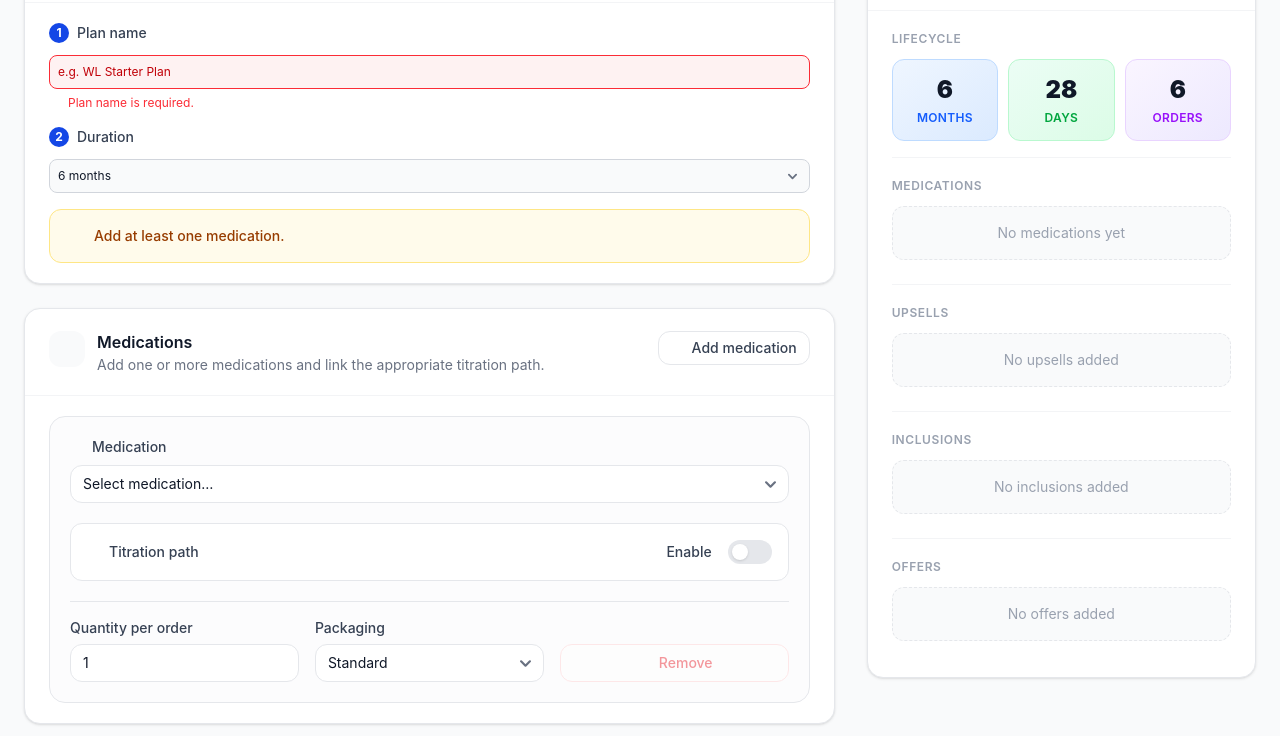
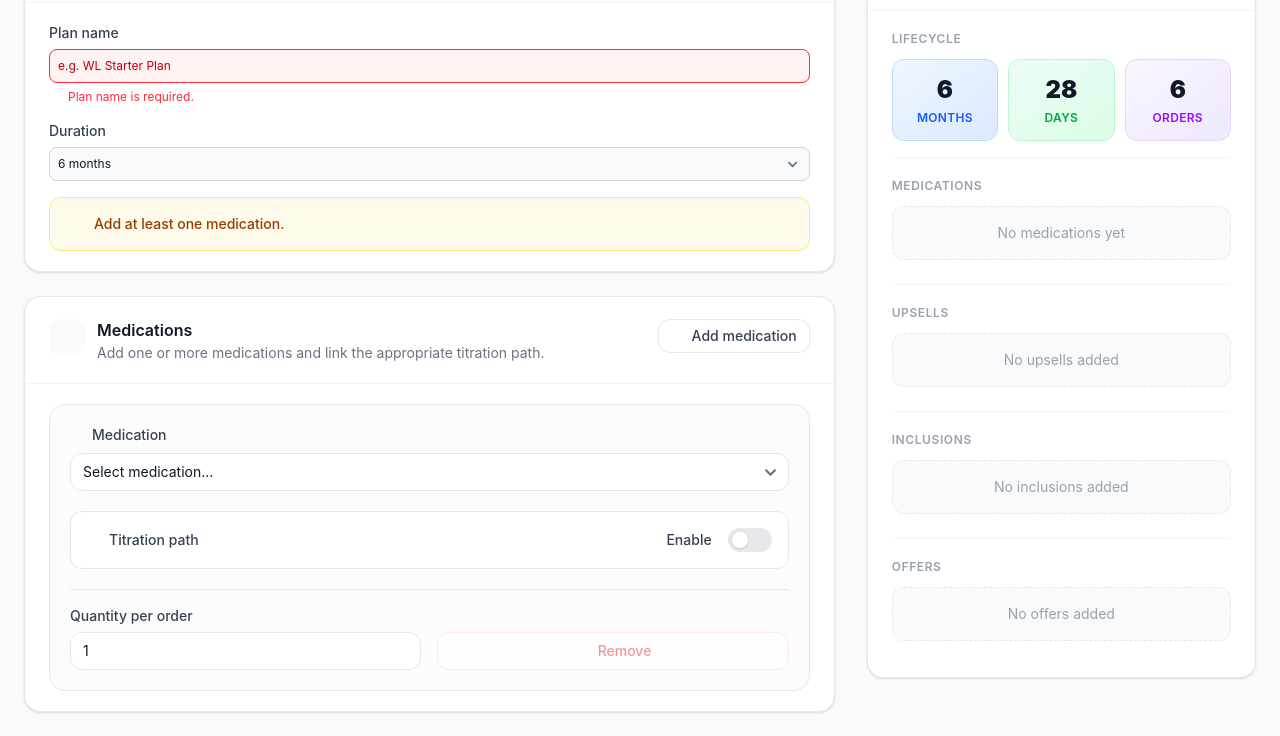
Before and after one commit to Jamie113/treatment-plans, a React (Vite) app: page / in a window 1280 px wide. Shown: the part 180-916 px from the top of the page. Built offline with nearby package versions, Linux system fonts and the light colour scheme; some icons are missing.

Commit message:
re-order sections

```diff
--- a/src/App.jsx
+++ b/src/App.jsx
@@ -136,16 +136,6 @@
               removeMedication={removeMedication}
             />
 
-            <AddOnsSection
-              upsells={upsells}
-              ordersCount={ordersCount}
-              duration={duration}
-              addUpsell={addUpsell}
-              removeUpsell={removeUpsell}
-              updateUpsell={updateUpsell}
-              toggleUpsellOrder={toggleUpsellOrder}
-            />
-
             <InclusionsSection
               inclusions={inclusions}
               ordersCount={ordersCount}
@@ -182,6 +172,16 @@
               updateOffer={updateOffer}
             />
 
+            <AddOnsSection
+              upsells={upsells}
+              ordersCount={ordersCount}
+              duration={duration}
+              addUpsell={addUpsell}
+              removeUpsell={removeUpsell}
+              updateUpsell={updateUpsell}
+              toggleUpsellOrder={toggleUpsellOrder}
+            />
+
             <ReviewSection
               medications={medications}
               upsells={upsells}
--- a/src/hooks/usePlanState.js
+++ b/src/hooks/usePlanState.js
@@ -192,7 +192,6 @@
             titration_path_id: m.titrationPathId,
           }),
           quantity_per_order: m.quantityPerOrder,
-          packaging: m.packaging,
           prescription_rules: m.prescription,
         })),
       upsells: upsells
--- a/src/sections/MedicationsSection.jsx
+++ b/src/sections/MedicationsSection.jsx
@@ -140,8 +140,8 @@
         )}
       </div>
 
-      {/* Quantity, packaging, remove */}
-      <div className="grid grid-cols-1 md:grid-cols-3 gap-4 pt-4 border-t border-gray-200">
+      {/* Quantity + remove */}
+      <div className="grid grid-cols-1 md:grid-cols-2 gap-4 pt-4 border-t border-gray-200">
         <Field label="Quantity per order">
           <input
             type="number"
@@ -154,19 +154,6 @@
               })
             }
           />
-        </Field>
-        <Field label="Packaging">
-          <select
-            className={SELECT_CLS}
-            value={item.packaging}
-            onChange={(e) =>
-              updateMedication(item.key, { packaging: e.target.value })
-            }
-          >
-            <option>Standard</option>
-            <option>Starter kit</option>
-            <option>Clinic pack</option>
-          </select>
         </Field>
         <div className="flex items-end">
           <button
--- a/src/sections/PlanBasicsSection.jsx
+++ b/src/sections/PlanBasicsSection.jsx
@@ -9,8 +9,7 @@
       <div className="space-y-4">
         {/* Plan name */}
         <div>
-          <label className="flex items-center gap-2 text-sm font-medium text-gray-700 mb-3">
-            <span className="inline-flex items-center justify-center w-5 h-5 rounded-full bg-blue-700 text-white text-xs font-bold flex-shrink-0">1</span>
+          <label className="block text-sm font-medium text-gray-700 mb-1.5">
             Plan name
           </label>
           <TextInput
@@ -30,8 +29,7 @@
 
         {/* Duration */}
         <div>
-          <label className="flex items-center gap-2 text-sm font-medium text-gray-700 mb-3">
-            <span className="inline-flex items-center justify-center w-5 h-5 rounded-full bg-blue-700 text-white text-xs font-bold flex-shrink-0">2</span>
+          <label className="block text-sm font-medium text-gray-700 mb-1.5">
             Duration
           </label>
           {props.durationId !== "custom" ? (
--- a/src/utils/helpers.js
+++ b/src/utils/helpers.js
@@ -53,7 +53,6 @@
     titrationEnabled: false,
     titrationPathId: "",
     quantityPerOrder: 1,
-    packaging: "Standard",
     prescription: {
       required: true,
       renewalFrequency: "every_3_months",
```
